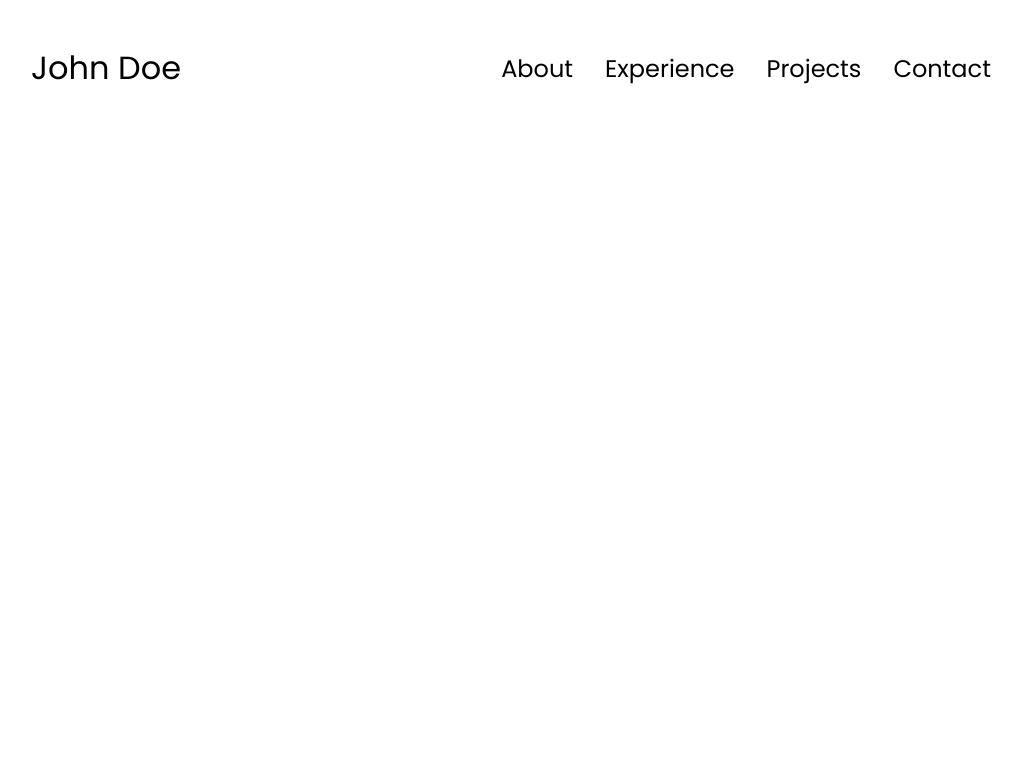
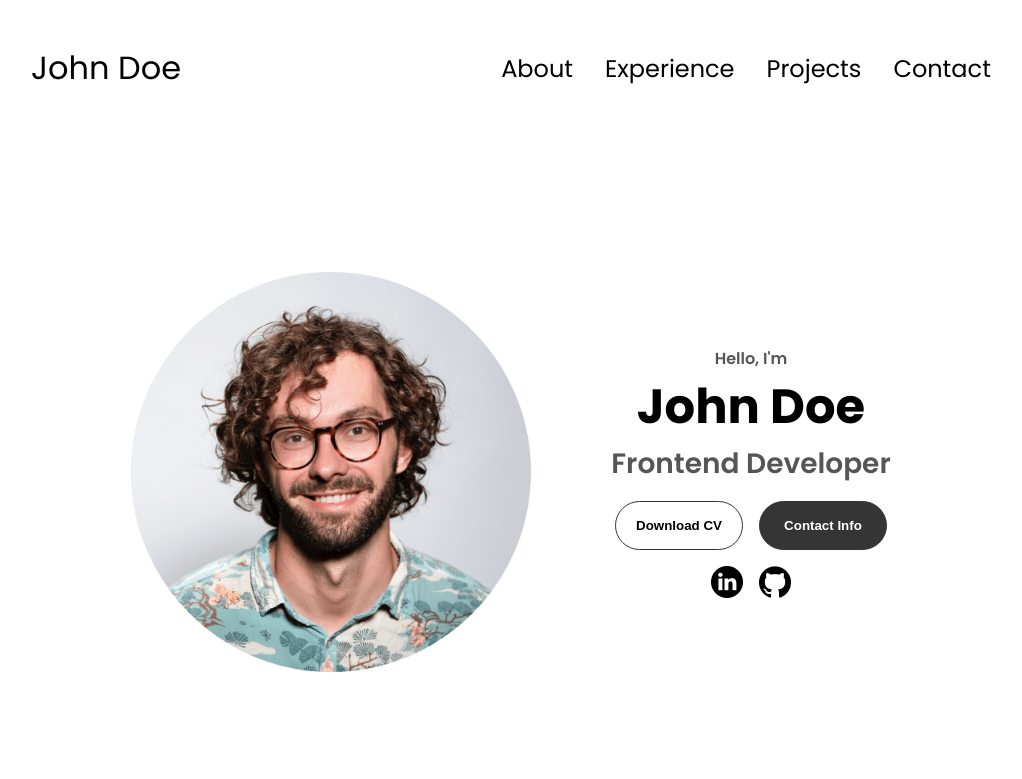
Before and after one commit to fudailzafar/Personal-Responsive-Portfolio, a plain HTML site: page index.html in a window 1280 px wide. Shown: the whole page, without its empty margins (129-1151 px from the left). Drawn offline with Linux system fonts and the light colour scheme.

Commit message:
Profile section
Finished with the hero section and linked a sample resume.

```diff
--- a/index.html
+++ b/index.html
@@ -37,6 +37,24 @@
             </div>
         </div>
     </nav>
+    <section id="profile">
+        <div class="section__pic-container">
+            <img src="./assets/profile-pic.png" alt="John Doe profile picture">
+        </div>
+        <div class="section__text">
+            <p class="section__text__p1">Hello, I'm</p>
+            <h1 class="title">John Doe</h1>
+            <p class="section__text__p2">Frontend Developer</p>
+            <div class="btn-container">
+                <button class="btn btn-color-2" onclick="window.open('./assets/resume-example.pdf')">Download CV</button>
+                <button class="btn btn-color-1" onclick="location.href='./#contact'">Contact Info</button>
+            </div>
+            <div id="social-container">
+                <img src="./assets/linkedin.png" alt="My LinkedIn profile" class="icon" onclick="location.href='https://www.linkedin.com/'">
+                <img src="./assets/github.png" alt="My GitHub profile" class="icon" onclick="location.href='https://www.github.com/'">
+            </div>
+        </div>
+    </section>
     <script src="script.js"></script>
 </body>
 
--- a/style.css
+++ b/style.css
@@ -145,3 +145,118 @@ a:hover {
 .hamburger-icon span:first-child {
     transform: none;
 }
+
+/* SECTIONS */
+
+section {
+    padding-top: 4vh;
+    height: 96vh;
+    margin: 0 10rem;
+    box-sizing: border-box;
+    min-height: fit-content;
+}
+
+.section-container {
+    display: flex;
+}
+
+/* PROFILE SECTION */
+
+#profile {
+    display: flex;
+    justify-content: center;
+    gap: 5rem;
+    height: 80vh;
+}
+
+.section__pic-container {
+    display: flex;
+    height: 400px;
+    width: 400px;
+    margin: auto 0;
+}
+
+.section__text {
+    align-self: center;
+    text-align: center;
+}
+
+.section__text p {
+    font-weight: 600;
+}
+
+.section__text__p1 {
+    text-align: center;
+}
+
+.section__text__p2 {
+    font-size: 1.75rem;
+    margin-bottom: 1rem;
+}
+
+.title {
+    font-size: 3rem;
+    text-align: center;
+}
+
+#social-container {
+    display: flex;
+    justify-content: center;
+    margin-top: 1rem;
+    gap: 1rem;
+}
+
+/* ICONS  */
+
+.icon {
+    cursor: pointer;
+    height: 2rem;
+}
+
+/* BUTTONS */
+
+.btn-container {
+    display: flex;
+    justify-content: center;
+    gap: 1rem;
+}
+
+.btn {
+    font-weight: 600;
+    transition: all 300ms ease;
+    padding: 1rem;
+    width: 8rem;
+    border-radius: 2rem;
+}
+
+.btn-color-1,
+.btn-color-2 {
+    border: rgb(53, 53, 53) 0.1rem solid;
+}
+
+.btn-color-1:hover,
+.btn-color-2:hover {
+    cursor: pointer;
+}
+
+.btn-color-1,
+.btn-color-2:hover {
+    background: rgb(53, 53, 53);
+    color: white;
+}
+
+.btn-color-1:hover {
+    background: rgb(0, 0, 0);
+}
+
+.btn-color-2 {
+    background: none;
+}
+
+.btn-color-2:hover {
+    border: rgb(255, 255, 255) 0.1rem solid;
+}
+
+.btn-container {
+    gap: 1rem;
+}
```
